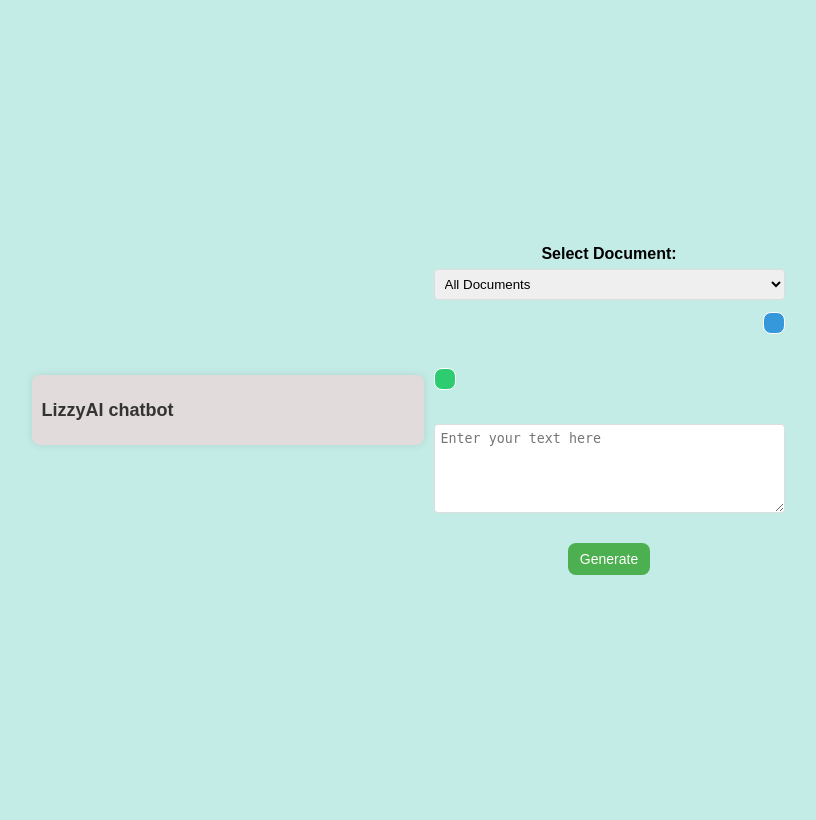
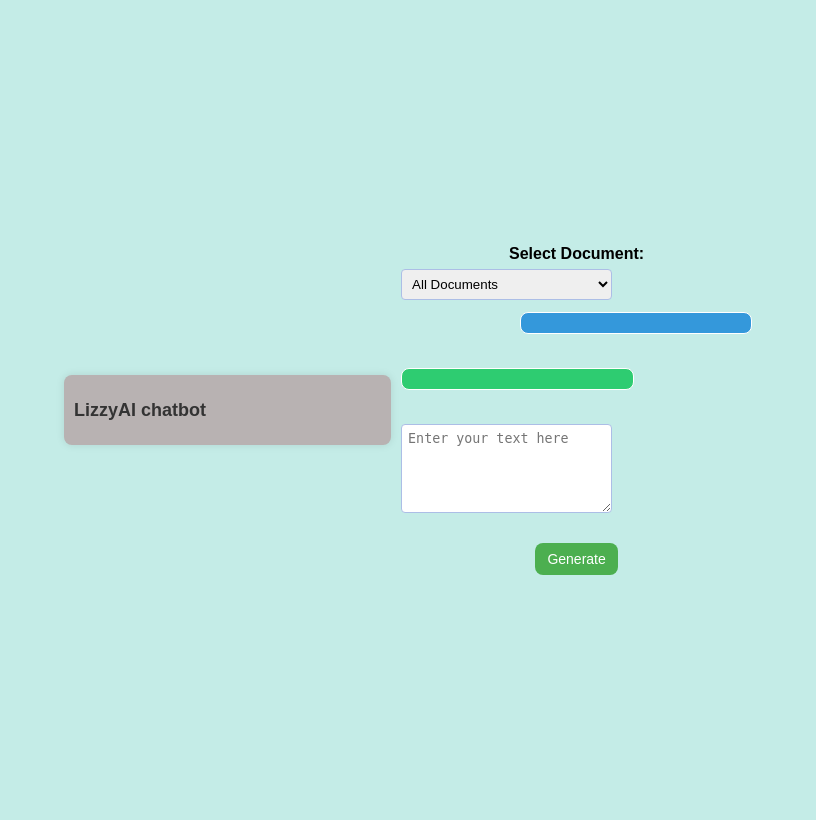
Before and after one commit to merronmuche/RAG_implementation_LizziAI, a Django app: page /contract_app/ in a window 1280 px wide. Shown: the whole page, without its empty margins (227-1043 px from the left). Run offline with Django 5.2, Linux system fonts and the light colour scheme; data that the repository does not hold is empty.

Commit message:
modify same css

```diff
--- a/contract_app/static/contract_app/styles.css
+++ b/contract_app/static/contract_app/styles.css
@@ -2,9 +2,9 @@ body {
     font-family: 'Arial', sans-serif;
     background-color: #c4ece7;
     margin-top: 10px;
-    margin-right: 20px;
     margin-bottom: 10px;
-    margin-left: 20px;
+    margin-right: 20%;
+    margin-left: 20%;
     padding: 10p;
     display: flex;
     justify-content: center;
@@ -13,8 +13,9 @@ body {
 }
 
 .container {
-    width: 30%; /* Adjusted container width */
-    background-color: hsl(0, 9%, 87%);
+    width: 40%; /* Adjusted container width */
+    height: auto; /* Set height to auto */
+    background-color: hsl(0, 4%, 71%);
     padding: 10px;
     border-radius: 8px;
     box-shadow: 0 0 8px rgba(0, 0, 0, 0.1);
@@ -29,7 +30,7 @@ form {
     display: flex;
     flex-direction: column;
     align-items: center;
-    margin: 10px; /* Adjusted margin */
+    margin: 10px;
 }
 
 label {
@@ -38,16 +39,18 @@ label {
 }
 
 select, textarea {
-    width: 100%;
+    width: 60%;
     padding: 6px;
     margin-bottom: 12px;
-    border: 1px solid #ddd;
+    border: 1px solid #acbee6;
     border-radius: 4px;
     box-sizing: border-box;
+    margin-right: auto;
 }
 
 .question, .answer {
-    max-height: 200px;
+   height: auto;
+    width: 60%;
     overflow-y: auto;
     border: 1px solid;
     padding: 10px;
```
